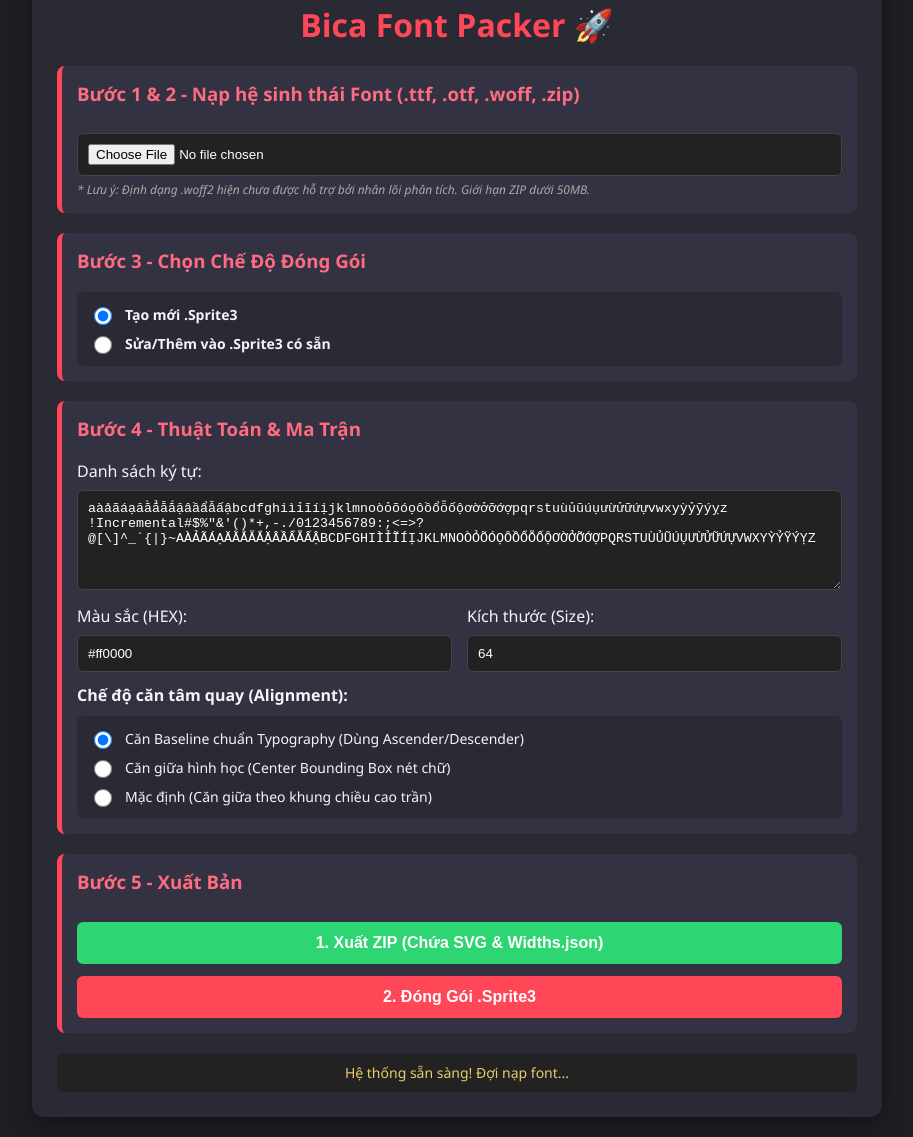
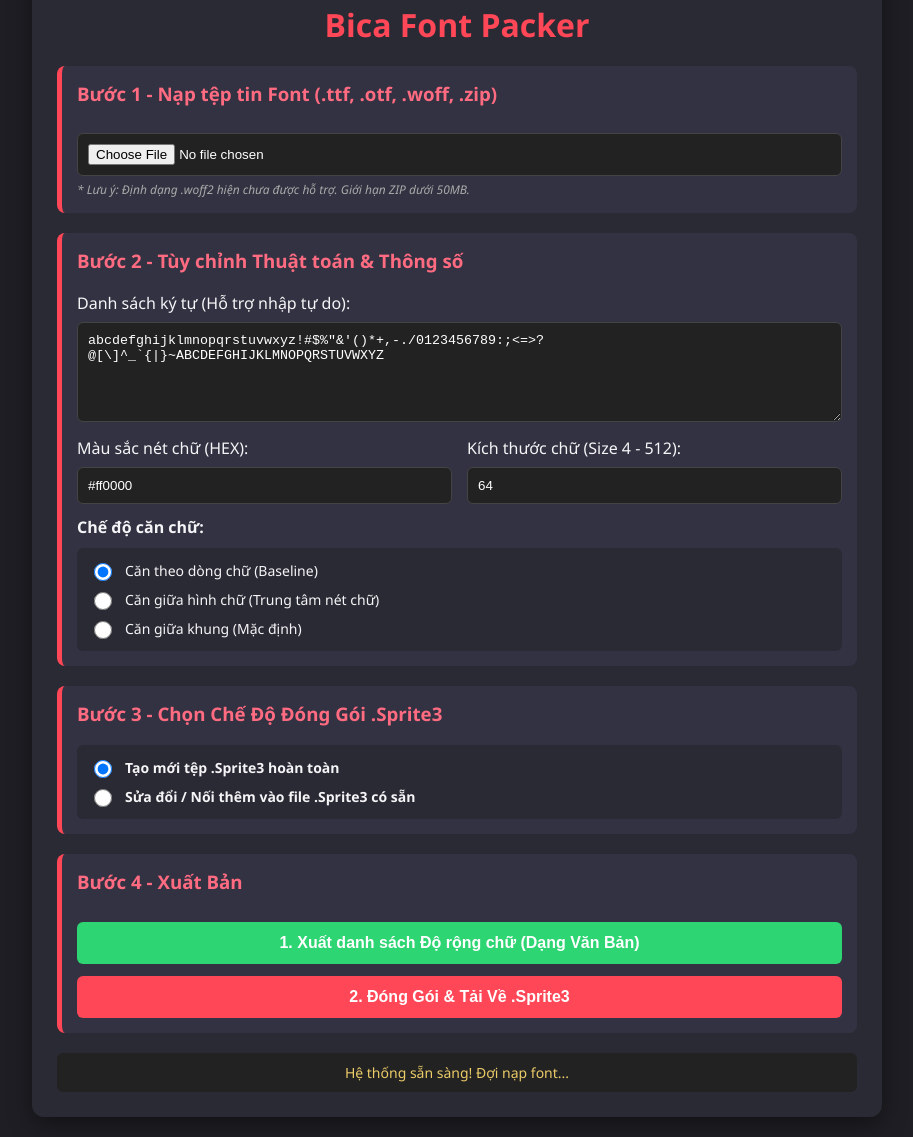
Before and after one commit to Bicadz/Bica-Font-Packer, a plain HTML site: page index.html in a window 1280 px wide. Shown: the part 63-1200 px from the top of the page, without its empty margins (183-1096 px from the left). Drawn offline with nearby package versions, Linux system fonts and the light colour scheme.

Commit message:
Update index.html

```diff
--- a/index.html
+++ b/index.html
@@ -3,14 +3,14 @@
 <head>
     <meta charset="UTF-8">
     <meta name="viewport" content="width=device-width, initial-scale=1.0">
-    <title>Bica Font Packer Engine</title>
+    <title>Bica Font Packer</title>
     <script src="https://cdnjs.cloudflare.com/ajax/libs/opentype.js/1.3.4/opentype.min.js"></script>
     <script src="https://cdnjs.cloudflare.com/ajax/libs/jszip/3.10.1/jszip.min.js"></script>
     <script src="https://cdnjs.cloudflare.com/ajax/libs/spark-md5/3.0.2/spark-md5.min.js"></script>
     <style>
         body { font-family: 'Segoe UI', sans-serif; background: #1e1e24; color: #f5f5f7; margin: 0; padding: 20px; }
         .container { max-width: 800px; margin: 0 auto; background: #2a2a35; padding: 25px; border-radius: 12px; box-shadow: 0 8px 24px rgba(0,0,0,0.4); }
-        h1 { text-align: center; color: #ff4757; margin-bottom: 20px; }
+        h1 { text-align: center; color: #ff4757; margin-bottom: 20px; font-weight: 600; }
         .step { background: #323242; padding: 15px; border-radius: 8px; margin-bottom: 20px; border-left: 5px solid #ff4757; }
         .step h3 { margin-top: 0; color: #ff6b81; }
         input[type="text"], input[type="number"], textarea, input[type="file"], select { width: 100%; padding: 10px; margin-top: 8px; box-sizing: border-box; border-radius: 6px; border: 1px solid #444; background: #222; color: #fff; }
@@ -28,78 +28,85 @@
         .btn-secondary:hover { background: #2ecc71; }
         .status { margin-top: 15px; padding: 10px; border-radius: 6px; background: #222; font-size: 14px; color: #eccc68; text-align: center; }
         .note { font-size: 12px; color: #aaa; margin-top: 5px; font-style: italic; }
+        .output-box { background: #111; color: #2ed573; font-family: monospace; height: 150px; margin-top: 10px; }
     </style>
 </head>
 <body>
 
 <div class="container">
-    <h1>Bica Font Packer 🚀</h1>
+    <h1>Bica Font Packer</h1>
 
     <div class="step">
-        <h3>Bước 1 & 2 - Nạp hệ sinh thái Font (.ttf, .otf, .woff, .zip)</h3>
+        <h3>Bước 1 - Nạp tệp tin Font (.ttf, .otf, .woff, .zip)</h3>
         <input type="file" id="tep_font_goc" accept=".ttf,.otf,.woff,.zip">
-        <div class="note">* Lưu ý: Định dạng .woff2 hiện chưa được hỗ trợ bởi nhân lõi phân tích. Giới hạn ZIP dưới 50MB.</div>
+        <div class="note">* Lưu ý: Định dạng .woff2 hiện chưa được hỗ trợ. Giới hạn ZIP dưới 50MB.</div>
 
         <div id="vung_chon_style" style="display: none; margin-top: 15px;">
-            <label>Phát hiện kiểu chữ! Chọn Style bạn muốn dùng:</label>
+            <label>Chọn kiểu Font muốn sử dụng:</label>
             <select id="chon_kieu_font"></select>
         </div>
     </div>
 
     <div class="step">
-        <h3>Bước 3 - Chọn Chế Độ Đóng Gói</h3>
+        <h3>Bước 2 - Tùy chỉnh Thuật toán & Thông số</h3>
+        <label>Danh sách ký tự (Hỗ trợ nhập tự do):</label>
+        <textarea id="danh_sach_ky_tu">abcdefghijklmnopqrstuvwxyz!#$%"&'()*+,-./0123456789:;<=>?@[\]^_`{|}~ABCDEFGHIJKLMNOPQRSTUVWXYZ</textarea>
+
+        <div class="row">
+            <div>
+                <label>Màu sắc nét chữ (HEX):</label>
+                <input type="text" id="mau_chu" value="#ff0000" placeholder="Ví dụ: #ff0000">
+            </div>
+            <div>
+                <label>Kích thước chữ (Size 4 - 512):</label>
+                <input type="number" id="kich_thuoc_chu" value="64" min="4" max="512">
+            </div>
+        </div>
+
+        <label style="display:block; margin-top:12px; font-weight:bold;">Chế độ căn chữ:</label>
+        <div class="radio-group">
+            <div class="radio-item">
+                <input type="radio" id="align_baseline" name="loai_can_tam" value="baseline" checked>
+                <label for="align_baseline">Căn theo dòng chữ (Baseline)</label>
+            </div>
+            <div class="radio-item">
+                <input type="radio" id="align_center" name="loai_can_tam" value="center">
+                <label for="align_center">Căn giữa hình chữ (Trung tâm nét chữ)</label>
+            </div>
+            <div class="radio-item">
+                <input type="radio" id="align_default" name="loai_can_tam" value="default">
+                <label for="align_default">Căn giữa khung (Mặc định)</label>
+            </div>
+        </div>
+    </div>
+
+    <div class="step">
+        <h3>Bước 3 - Chọn Chế Độ Đóng Gói .Sprite3</h3>
         <div class="radio-group">
             <div class="radio-item">
                 <input type="radio" id="che_do_tao_moi" name="che_do" value="new" checked>
-                <label for="che_do_tao_moi" style="font-weight:bold;">Tạo mới .Sprite3</label>
+                <label for="che_do_tao_moi" style="font-weight:bold;">Tạo mới tệp .Sprite3 hoàn toàn</label>
             </div>
             <div class="radio-item">
                 <input type="radio" id="che_do_sua" name="che_do" value="modify">
-                <label for="che_do_sua" style="font-weight:bold;">Sửa/Thêm vào .Sprite3 có sẵn</label>
+                <label for="che_do_sua" style="font-weight:bold;">Sửa đổi / Nối thêm vào file .Sprite3 có sẵn</label>
             </div>
         </div>
         <div id="vung_chon_sprite" style="display: none; margin-top: 10px;">
+            <label>Nạp tệp .sprite3 gốc cần bổ sung:</label>
             <input type="file" id="tep_sprite_goc" accept=".sprite3">
         </div>
     </div>
 
     <div class="step">
-        <h3>Bước 4 - Thuật Toán & Ma Trận</h3>
-        <label>Danh sách ký tự:</label>
-        <textarea id="danh_sach_ky_tu">aàảãáạăằẳẵắặâầẩẫấậbcdfghiìỉĩíịjklmnoòỏõóọôồổỗốộơờởỡớợpqrstuùủũúụưừửữứựvwxyỳỷỹýỵz !Incremental#$%"&'()*+,-./0123456789:;<=>?@[\]^_`{|}~AÀẢÃÁẠĂẰẲẴẮẶÂẦẨẪẤẬBCDFGHIÌỈĨÍỊJKLMNOÒỎÕÓỌÔỒỔỖỐỘƠỜỞỠỚỢPQRSTUÙỦŨÚỤƯỪỬỮỨỰVWXYỲỶỸÝỴZ</textarea>
+        <h3>Bước 4 - Xuất Bản</h3>
+        <button onclick="xuat_danh_sach_do_rong()" class="btn-secondary">1. Xuất danh sách Độ rộng chữ (Dạng Văn Bản)</button>
+        <button onclick="bat_dau_xu_ly_sprite()" style="margin-top: 12px;">2. Đóng Gói & Tải Về .Sprite3</button>
 
-        <div class="row">
-            <div>
-                <label>Màu sắc (HEX):</label>
-                <input type="text" id="mau_chu" value="#ff0000" placeholder="Ví dụ: #ff0000">
+        <div id="vung_ket_qua_text" style="display:none; margin-top:15px;">
+            <label style="font-weight:bold; color:#2ed573;">Dữ liệu danh sách độ rộng (Nhấn Ctrl+A rồi Copy):</label>
+            <textarea id="ket_qua_do_rong" class="output-box" readonly></textarea>
         </div>
-            <div>
-                <label>Kích thước (Size):</label>
-                <input type="number" id="kich_thuoc_chu" value="64">
-            </div>
-        </div>
-
-        <label style="display:block; margin-top:12px; font-weight:bold;">Chế độ căn tâm quay (Alignment):</label>
-        <div class="radio-group">
-            <div class="radio-item">
-                <input type="radio" id="align_baseline" name="loai_can_tam" value="baseline" checked>
-                <label for="align_baseline">Căn Baseline chuẩn Typography (Dùng Ascender/Descender)</label>
-            </div>
-            <div class="radio-item">
-                <input type="radio" id="align_center" name="loai_can_tam" value="center">
-                <label for="align_center">Căn giữa hình học (Center Bounding Box nét chữ)</label>
-            </div>
-            <div class="radio-item">
-                <input type="radio" id="align_default" name="loai_can_tam" value="default">
-                <label for="align_default">Mặc định (Căn giữa theo khung chiều cao trần)</label>
-            </div>
-        </div>
-    </div>
-
-    <div class="step">
-        <h3>Bước 5 - Xuất Bản</h3>
-        <button onclick="bat_dau_xu_ly('zip')" class="btn-secondary">1. Xuất ZIP (Chứa SVG & Widths.json)</button>
-        <button onclick="bat_dau_xu_ly('sprite')" style="margin-top: 12px;">2. Đóng Gói .Sprite3</button>
     </div>
 
     <div class="status" id="trang_thai_he_thong">Hệ thống sẵn sàng! Đợi nạp font...</div>
@@ -124,10 +131,9 @@
         const file = e.target.files[0];
         if (!file) return;
 
-        // VÁ LỖI 2: Phòng chống Zip Bomb, file nén rác dung lượng khủng làm crash tab
         if (file.name.toLowerCase().endsWith('.zip') && file.size > 50 * 1024 * 1024) {
             document.getElementById('trang_thai_he_thong').innerText = "Hủy bỏ: Tệp ZIP vượt giới hạn an toàn (50MB).";
-            alert("Tệp ZIP quá lớn! Vui lòng sử dụng tệp có dung lượng nhỏ hơn 50MB để đảm bảo an toàn hệ thống.");
+            alert("Tệp ZIP quá lớn! Vui lòng sử dụng tệp có dung lượng nhỏ hơn 50MB.");
             e.target.value = "";
             return;
         }
@@ -135,7 +141,6 @@
         kho_font_da_tai = {};
         const ui_chon_kieu = document.getElementById('chon_kieu_font');
         ui_chon_kieu.innerHTML = '';
-
         document.getElementById('trang_thai_he_thong').innerText = "Đang phân tích định dạng tệp...";
 
         if (file.name.toLowerCase().endsWith('.zip')) {
@@ -146,71 +151,129 @@
                         const buffer = await zip.files[filename].async("arraybuffer");
                         try {
                             const font_parse = opentype.parse(buffer);
-                            const ten_font = lay_ten_font_an_toan(font_parse);
+
+                            // VÁ LỖI 2: Chống ghi đè font trùng tên trong file ZIP
+                            let ten_font_goc = lay_ten_font_an_toan(font_parse);
+                            let ten_font = ten_font_goc;
+                            let dem = 1;
+                            while (kho_font_da_tai[ten_font]) {
+                                ten_font = `${ten_font_goc} (${dem++})`;
+                            }
+
                             kho_font_da_tai[ten_font] = font_parse;
 
-                            // VÁ LỖI 1: Thay thế triệt để innerHTML bằng textContent phòng độc XSS qua Metadata Font
                             const option = document.createElement('option');
                             option.value = ten_font;
                             option.textContent = ten_font;
                             ui_chon_kieu.appendChild(option);
-                        } catch(err) { console.log("Bỏ qua file lỗi/không hỗ trợ:", filename); }
+                        } catch(err) { console.log("Bỏ qua file lỗi hoặc malformed:", filename); }
                     }
                 }
-                if(Object.keys(kho_font_da_tai).length === 0) {
-                    throw new Error("Không tìm thấy file font hợp lệ bên trong ZIP!");
-                }
+                if(Object.keys(kho_font_da_tai).length === 0) throw new Error("Không tìm thấy file font hợp lệ bên trong tệp ZIP!");
                 document.getElementById('vung_chon_style').style.display = 'block';
-                document.getElementById('trang_thai_he_thong').innerText = `Phân tích ZIP thành công! Đã tìm thấy ${Object.keys(kho_font_da_tai).length} kiểu chữ.`;
+                document.getElementById('trang_thai_he_thong').innerText = `Tìm thấy ${Object.keys(kho_font_da_tai).length} kiểu chữ.`;
             } catch(zipErr) {
-                document.getElementById('trang_thai_he_thong').innerText = "Lỗi đọc tệp ZIP.";
-                alert("Không thể đọc file ZIP hoặc file cấu trúc bị hỏng: " + zipErr.message);
+                alert("Lỗi đọc file ZIP: " + zipErr.message);
             }
         } else {
             const reader = new FileReader();
             reader.onload = function(e) {
                 try {
                     const font_parse = opentype.parse(e.target.result);
-                    const ten_font = lay_ten_font_an_toan(font_parse);
+
+                    // VÁ LỖI 2 (Single): Chống ghi đè khi nạp liên tục tệp đơn trùng tên
+                    let ten_font_goc = lay_ten_font_an_toan(font_parse);
+                    let ten_font = ten_font_goc;
+                    let dem = 1;
+                    while (kho_font_da_tai[ten_font]) {
+                        ten_font = `${ten_font_goc} (${dem++})`;
+                    }
+
                     kho_font_da_tai[ten_font] = font_parse;
 
-                    // VÁ LỖI 1: Ép kiểu textContent an toàn tuyệt đối
                     const option = document.createElement('option');
                     option.value = ten_font;
                     option.textContent = ten_font;
                     ui_chon_kieu.appendChild(option);
 
                     document.getElementById('vung_chon_style').style.display = 'block';
-                    document.getElementById('trang_thai_he_thong').innerText = "Đã nạp Font hệ thống thành công!";
-                } catch(err) { alert("Lỗi đọc file font: Định dạng có thể không được hỗ trợ (VD: woff2)"); }
+                    document.getElementById('trang_thai_he_thong').innerText = "Đã nạp Font thành công!";
+                } catch(err) { alert("Lỗi: Định dạng font không được hỗ trợ hoặc file bị hỏng."); }
             };
             reader.readAsArrayBuffer(file);
         }
     });
 
-    const bo_loc_ten_sheep = { "/": "slash", "\\": "backslash", ":": "colon", "*": "asterisk", "?": "question", '"': "quote", "<": "less_than", ">": "greater_than", "|": "pipe", " ": "space", "\n": "newline", "\t": "tab", ".": "dot" };
-
-    async function bat_dau_xu_ly(kieu_xuat) {
+    function xuat_danh_sach_do_rong() {
         try {
             const ten_kieu_da_chon = document.getElementById('chon_kieu_font').value;
             const font_hoat_dong = kho_font_da_tai[ten_kieu_da_chon];
+            if (!font_hoat_dong) return alert("Vui lòng nạp Font chữ trước!");
 
-            if (!font_hoat_dong) return alert("Vui lòng nạp Font chữ trước nhé!");
+            // VÁ LỖI 3: Chặn size chữ âm hoặc vượt ngưỡng an toàn
+            const size_chu = parseInt(document.getElementById('kich_thuoc_chu').value) || 64;
+            if (size_chu < 4 || size_chu > 512) {
+                return alert("Kích thước chữ phải từ 4 đến 512 để đảm bảo an toàn hệ thống.");
+            }
+
+            // VÁ LỖI 4: Chặn crash Infinity khi unitsPerEm bằng 0 hoặc âm
+            if (!font_hoat_dong.unitsPerEm || font_hoat_dong.unitsPerEm <= 0) {
+                return alert("Font không hợp lệ: Giá trị unitsPerEm lỗi (nhỏ hơn hoặc bằng 0).");
+            }
+
+            const danh_sach_chu = document.getElementById('danh_sach_ky_tu').value;
+            const ti_le_scale = size_chu / font_hoat_dong.unitsPerEm;
+
+            let chuoi_ket_qua = danh_sach_chu + "\n";
+
+            for (let i = 0; i < danh_sach_chu.length; i++) {
+                const ky_tu = danh_sach_chu[i];
+                if (ky_tu === '\n' || ky_tu === '\r') continue;
+
+                const glyph = font_hoat_dong.charToGlyph(ky_tu);
+                const do_rong_goc = glyph.advanceWidth !== undefined ? glyph.advanceWidth : font_hoat_dong.unitsPerEm;
+                const do_rong_ngang = do_rong_goc * ti_le_scale;
+
+                chuoi_ket_qua += do_rong_ngang + "\n";
+            }
+
+            document.getElementById('ket_qua_do_rong').value = chuoi_ket_qua;
+            document.getElementById('vung_ket_qua_text').style.display = 'block';
+            document.getElementById('trang_thai_he_thong').innerText = "Đã kết xuất ma trận độ rộng dạng văn bản!";
+        } catch (error) {
+            alert("Lỗi kết xuất văn bản: " + error.message);
+        }
+    }
+
+    const bo_loc_ten_sheep = { "/": "slash", "\\": "backslash", ":": "colon", "*": "asterisk", "?": "question", '"': "quote", "<": "less_than", ">": "greater_than", "|": "pipe", " ": "space", "\n": "newline", "\t": "tab", ".": "dot" };
+
+    async function bat_dau_xu_ly_sprite() {
+        try {
+            const ten_kieu_da_chon = document.getElementById('chon_kieu_font').value;
+            const font_hoat_dong = kho_font_da_tai[ten_kieu_da_chon];
+            if (!font_hoat_dong) return alert("Vui lòng nạp Font chữ trước!");
 
             const mau_chu = document.getElementById('mau_chu').value.trim();
-            if (!/^#([0-9A-F]{3}){1,2}$/i.test(mau_chu)) {
-                return alert("Mã màu HEX không hợp lệ! Vui lòng nhập đúng định dạng (VD: #ff0000 hoặc #f00).");
+            if (!/^#([0-9A-F]{3}){1,2}$/i.test(mau_chu)) return alert("Mã màu HEX không hợp lệ!");
+
+            // VÁ LỖI 3 (Sprite): Chặn size chữ bất thường
+            const size_chu = parseInt(document.getElementById('kich_thuoc_chu').value) || 64;
+            if (size_chu < 4 || size_chu > 512) {
+                return alert("Kích thước chữ phải từ 4 đến 512 để đảm bảo an toàn hệ thống.");
             }
 
-            document.getElementById('trang_thai_he_thong').innerText = "Đang tính toán ma trận hình học...";
+            // VÁ LỖI 4 (Sprite): Kiểm tra unitsPerEm bảo vệ phép chia
+            if (!font_hoat_dong.unitsPerEm || font_hoat_dong.unitsPerEm <= 0) {
+                return alert("Font không hợp lệ: Giá trị unitsPerEm lỗi (nhỏ hơn hoặc bằng 0).");
+            }
+
+            document.getElementById('trang_thai_he_thong').innerText = "Đang đóng gói cấu trúc Sprite3...";
 
             const danh_sach_chu = document.getElementById('danh_sach_ky_tu').value;
-            const size_chu = parseInt(document.getElementById('kich_thuoc_chu').value) || 64;
             const loai_can_tam = document.querySelector('input[name="loai_can_tam"]:checked').value;
             const che_do_sua = document.querySelector('input[name="che_do"]:checked').value === 'modify';
 
             let zip_xuat = new JSZip();
-            let bang_do_rong_json = { thong_tin: ten_kieu_da_chon, kich_thuoc: size_chu, ky_tu: {} };
             let du_lieu_costume = [];
 
             const ti_le_scale = size_chu / font_hoat_dong.unitsPerEm;
@@ -221,23 +284,19 @@
             const mang_ky_tu_duy_nhat = [...new Set(danh_sach_chu.split(''))];
 
             for (let ky_tu of mang_ky_tu_duy_nhat) {
+                if (ky_tu === '\n' || ky_tu === '\r') continue;
+
                 const glyph = font_hoat_dong.charToGlyph(ky_tu);
-
                 const do_rong_goc = glyph.advanceWidth !== undefined ? glyph.advanceWidth : font_hoat_dong.unitsPerEm;
                 const do_rong_ngang = do_rong_goc * ti_le_scale;
-
                 if (do_rong_ngang <= 0) continue;
 
                 const bbox_goc = glyph.getBoundingBox();
-                bang_do_rong_json.ky_tu[ky_tu] = Math.round(do_rong_ngang);
-
                 const path = glyph.getPath(0, ascender_thuc, size_chu);
                 const svgPathData = path.toPathData(2);
                 if (!svgPathData) continue;
 
-                const svgContent = `<svg xmlns="http://www.w3.org/2000/svg" width="${do_rong_ngang}" height="${chieu_cao_an_toan}" viewBox="0 0 ${do_rong_ngang} ${chieu_cao_an_toan}">
-                    <path d="${svgPathData}" fill="${mau_chu}"/>
-                </svg>`;
+                const svgContent = `<svg xmlns="http://www.w3.org/2000/svg" width="${do_rong_ngang}" height="${chieu_cao_an_toan}" viewBox="0 0 ${do_rong_ngang} ${chieu_cao_an_toan}"><path d="${svgPathData}" fill="${mau_chu}"/></svg>`;
 
                 let tam_x = do_rong_ngang / 2;
                 let tam_y = chieu_cao_an_toan / 2;
@@ -253,9 +312,6 @@
                 let ten_tep_co_so = bo_loc_ten_sheep[ky_tu] || ky_tu;
                 ten_tep_co_so = ten_tep_co_so.replace(/[<>:"/\\|?*\x00-\x1F]/g, "_");
 
-                if (kieu_xuat === 'zip') {
-                    zip_xuat.file(`svgs/${ten_tep_co_so}.svg`, svgContent);
-                } else {
                 const md5_hash = SparkMD5.hash(svgContent);
                 zip_xuat.file(`${md5_hash}.svg`, svgContent);
                 du_lieu_costume.push({
@@ -264,14 +320,7 @@
                     "rotationCenterX": tam_x, "rotationCenterY": tam_y
                 });
             }
-            }
 
-            if (kieu_xuat === 'zip') {
-                zip_xuat.file("widths.json", JSON.stringify(bang_do_rong_json, null, 2));
-                const noi_dung = await zip_xuat.generateAsync({type:"blob"});
-                tai_xuong_tep(noi_dung, "BicaFont_Engine_Assets.zip");
-                document.getElementById('trang_thai_he_thong').innerText = "Đã tải xong ZIP hoàn chỉnh!";
-            } else {
             let cau_truc_sprite = {
                 "isStage": false, "name": "BicaFont", "variables": {}, "lists": {},
                 "broadcasts": {}, "blocks": {}, "comments": {}, "currentCostume": 0,
@@ -281,7 +330,7 @@
 
             if (che_do_sua) {
                 const tep_goc = document.getElementById('tep_sprite_goc').files[0];
-                    if (!tep_goc) return alert("Chưa nạp tệp .sprite3 gốc để nối thêm kìa ông!");
+                if (!tep_goc) return alert("Vui lòng nạp tệp .sprite3 gốc cần bổ sung!");
                 const zip_goc = await JSZip.loadAsync(tep_goc);
                 const json_cu = JSON.parse(await zip_goc.file("sprite.json").async("text"));
                 cau_truc_sprite = json_cu;
@@ -296,12 +345,9 @@
 
             zip_xuat.file("sprite.json", JSON.stringify(cau_truc_sprite));
             const noi_dung = await zip_xuat.generateAsync({type:"blob"});
-                tai_xuong_tep(noi_dung, "BicaFont_Pro.sprite3");
-                document.getElementById('trang_thai_he_thong').innerText = "Vút! Sprite3 đã ra lò chuẩn không cần chỉnh!";
-            }
+            tai_xuong_tep(noi_dung, "BicaFont.sprite3");
+            document.getElementById('trang_thai_he_thong').innerText = "Hoàn tất đóng gói .Sprite3!";
         } catch (error) {
-            console.error(error);
-            document.getElementById('trang_thai_he_thong').innerText = "Đã xảy ra lỗi nghiêm trọng trong quá trình xử lý tệp!";
             alert("Lỗi hệ thống: " + error.message);
         }
     }
@@ -312,4 +358,8 @@
         the_a.href = url;
         the_a.download = filename;
         the_a.click();
-        setTimeout(() =>
+        setTimeout(() => URL.revokeObjectURL(url), 1000);
+    }
+</script>
+</body>
+</html>
```
Lines whose indentation alone changed are shown as unchanged.
